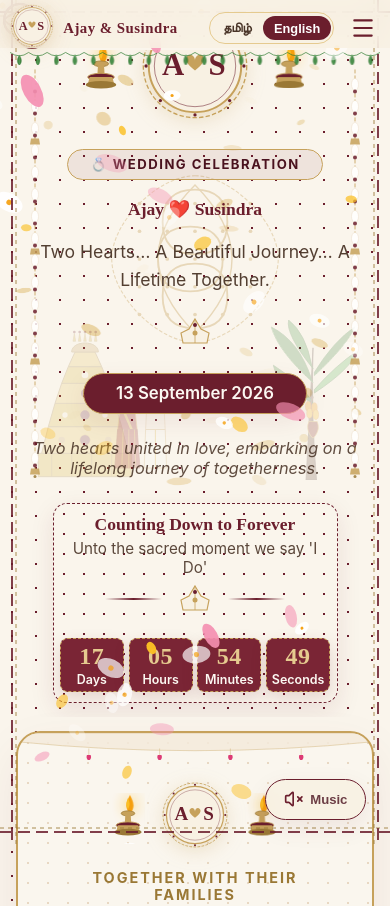
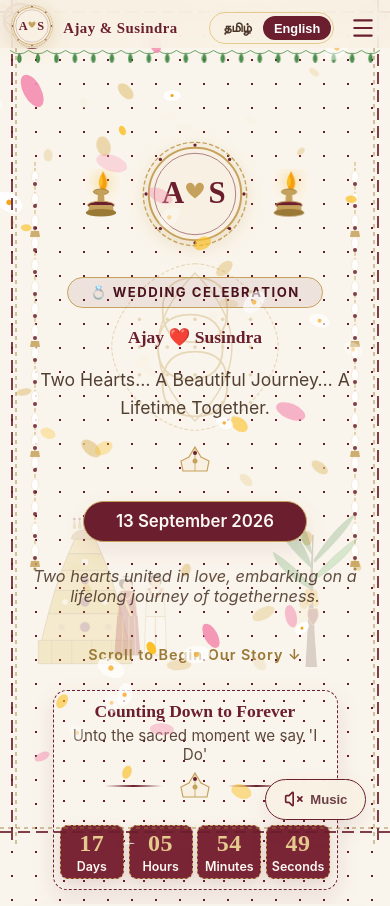
Before and after one commit to RithikaSaravanakumar/ajay-susiwedding, a React app in the folder frontend/: page / in a window 390 px wide. Shown: the top 906 px of the page. Built offline with nearby package versions, Linux system fonts and the light colour scheme; the HTML template or start-up script is replaced by a standard one.

Commit message:
Add generous top margin to topIconBox and heroSection so lamps and A S monogram sit completely below navbar

```diff
--- a/frontend/src/components/Hero.jsx
+++ b/frontend/src/components/Hero.jsx
@@ -226,6 +226,7 @@ const styles = {
     display: 'flex',
     alignItems: 'center',
     gap: '1.25rem',
+    marginTop: '3.5rem',
     marginBottom: '0.5rem'
   },
   tagBadge: {
--- a/frontend/src/index.css
+++ b/frontend/src/index.css
@@ -86,16 +86,20 @@ section,
 #events,
 #gallery,
 #rsvp {
-  scroll-margin-top: 75px !important;
+  scroll-margin-top: 85px !important;
   background-color: transparent !important;
 }
 
-/* Hero Section Top Clearance so Fixed Navbar Never Covers Content */
+/* Hero Section Top Clearance so Fixed Navbar Never Covers Lamp or A♥S Logo */
 .hero-main-section {
-  margin-top: 60px !important;
-  padding-top: 2rem !important;
+  margin-top: 64px !important;
+  padding-top: 3.5rem !important;
   background-image: none !important;
   background-color: #FAF5EC !important;
+}
+
+div[style*="topIconBox"] {
+  margin-top: 3rem !important;
 }
 
 img, iframe, svg {
@@ -364,19 +368,21 @@ div[style*="feastSubCard"] {
     min-width: 0;
   }
 
-  /* 2. Hero Section Top Offset & Compact Height */
+  /* 2. Hero Section Top Clearance (Never Hides Lamp & A♥S Monogram) */
   .hero-main-section {
-    margin-top: 50px !important;
+    margin-top: 48px !important;
     min-height: 40vh !important;
-    max-height: 52vh !important;
-    padding: 1.2rem 0.5rem 0.8rem !important;
+    padding: 2.2rem 0.5rem 0.8rem !important;
     background-image: none !important;
+  }
+  div[style*="topIconBox"] {
+    margin-top: 2rem !important;
   }
 
   /* 3. Mobile Section Padding & Vertical Gaps */
   section {
     padding: 14px 6px !important;
-    scroll-margin-top: 58px !important;
+    scroll-margin-top: 60px !important;
   }
   div[style*="headerBox"] {
     margin-bottom: 0.6rem !important;
@@ -390,7 +396,7 @@ div[style*="feastSubCard"] {
 
   /* 4. Left-Aligned Vertical Timeline Line & Right-Aligned Milestone Cards */
   .story-main-section {
-    scroll-margin-top: 58px !important;
+    scroll-margin-top: 60px !important;
     padding-top: 0.5rem !important;
   }
   .timeline-center-line {
```
